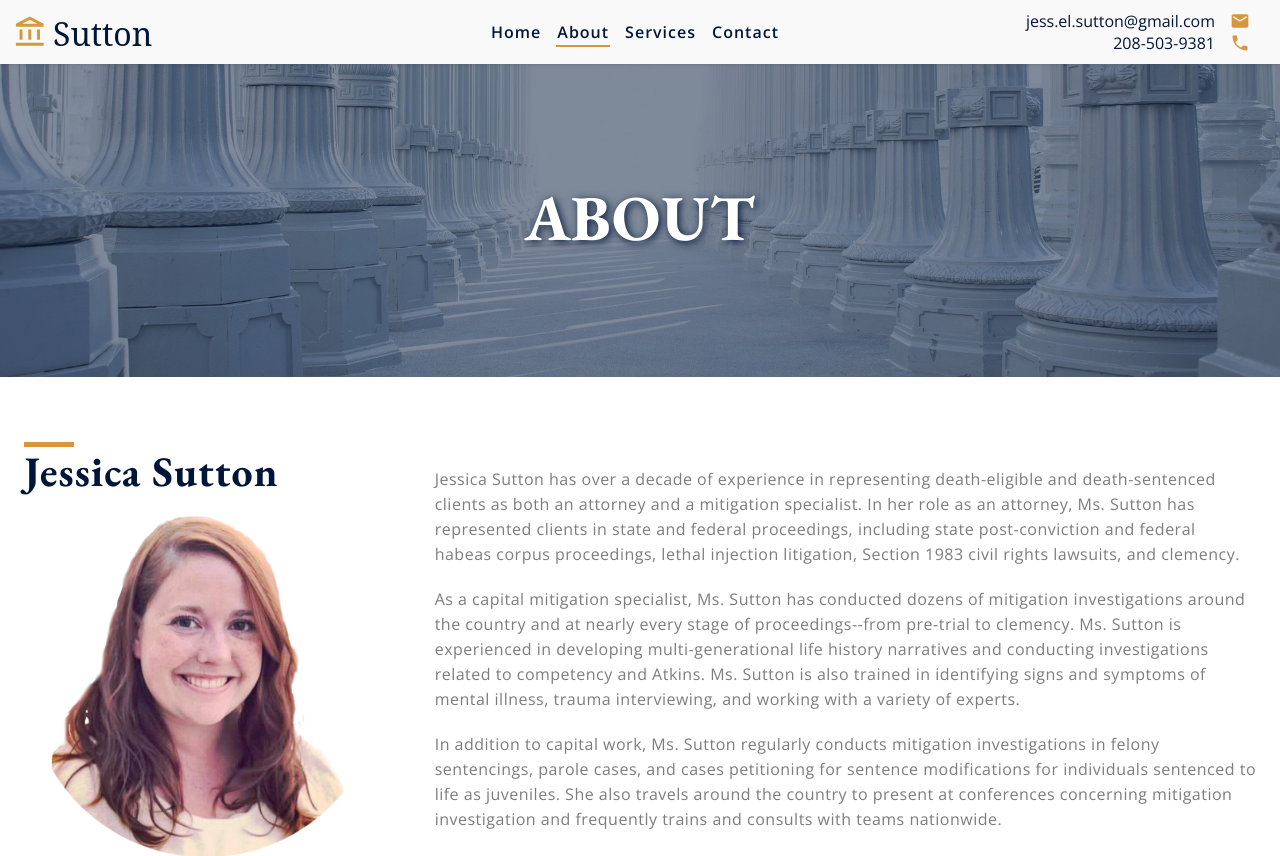
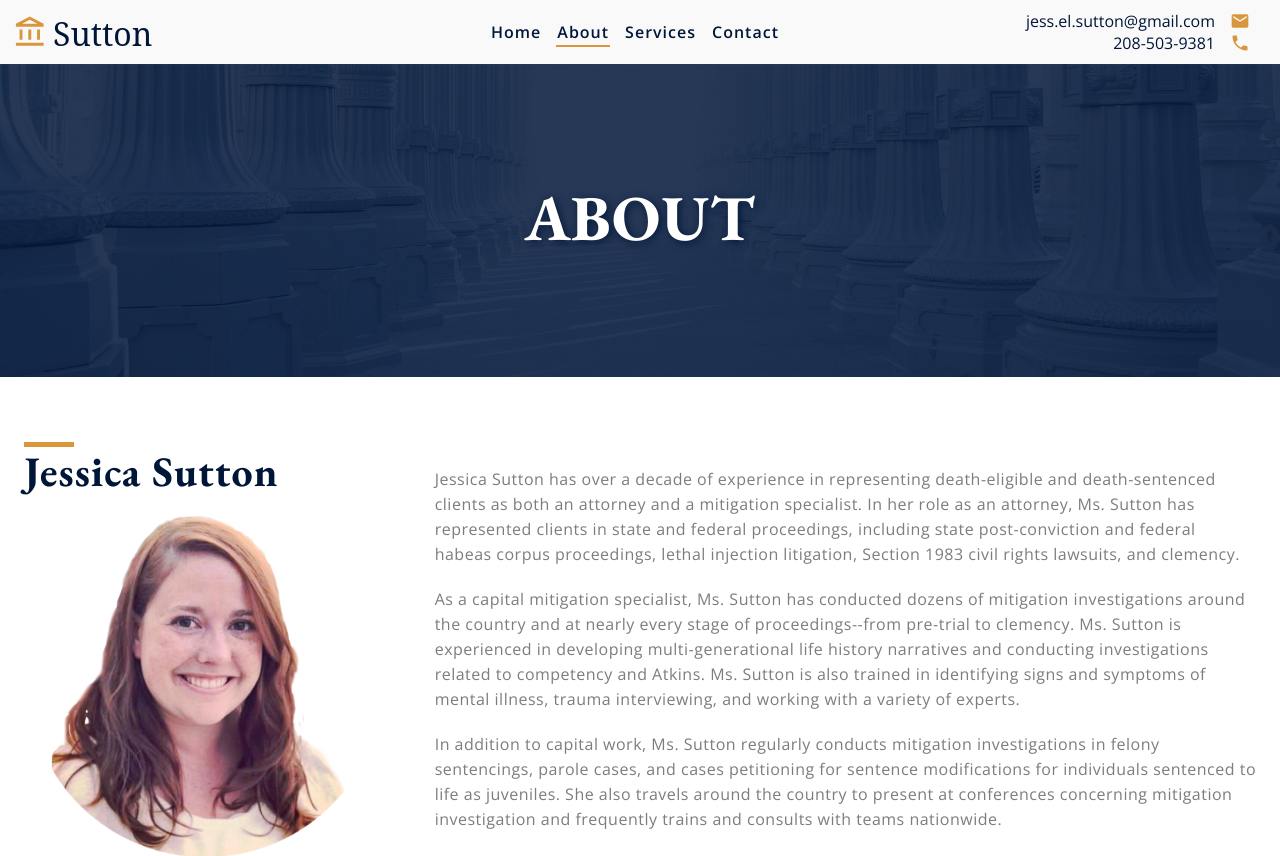
Before and after one commit to pmitch242/jessica-sutton, a React (Create React App) app: page /about in a window 1280 px wide. Shown: the top 856 px of the page. Built offline with nearby package versions, Linux system fonts and the light colour scheme.

Commit message:
made opacity 85% for background-color

```diff
--- a/src/components/Header/header.css
+++ b/src/components/Header/header.css
@@ -8,7 +8,7 @@
 .header{
     padding: 90px 0;
     text-align: center;
-    background-color: rgba(0, 22, 57, 50%);
+    background-color: rgba(0, 22, 57, 85%);
     color: #ffffff;
 }
 
```
